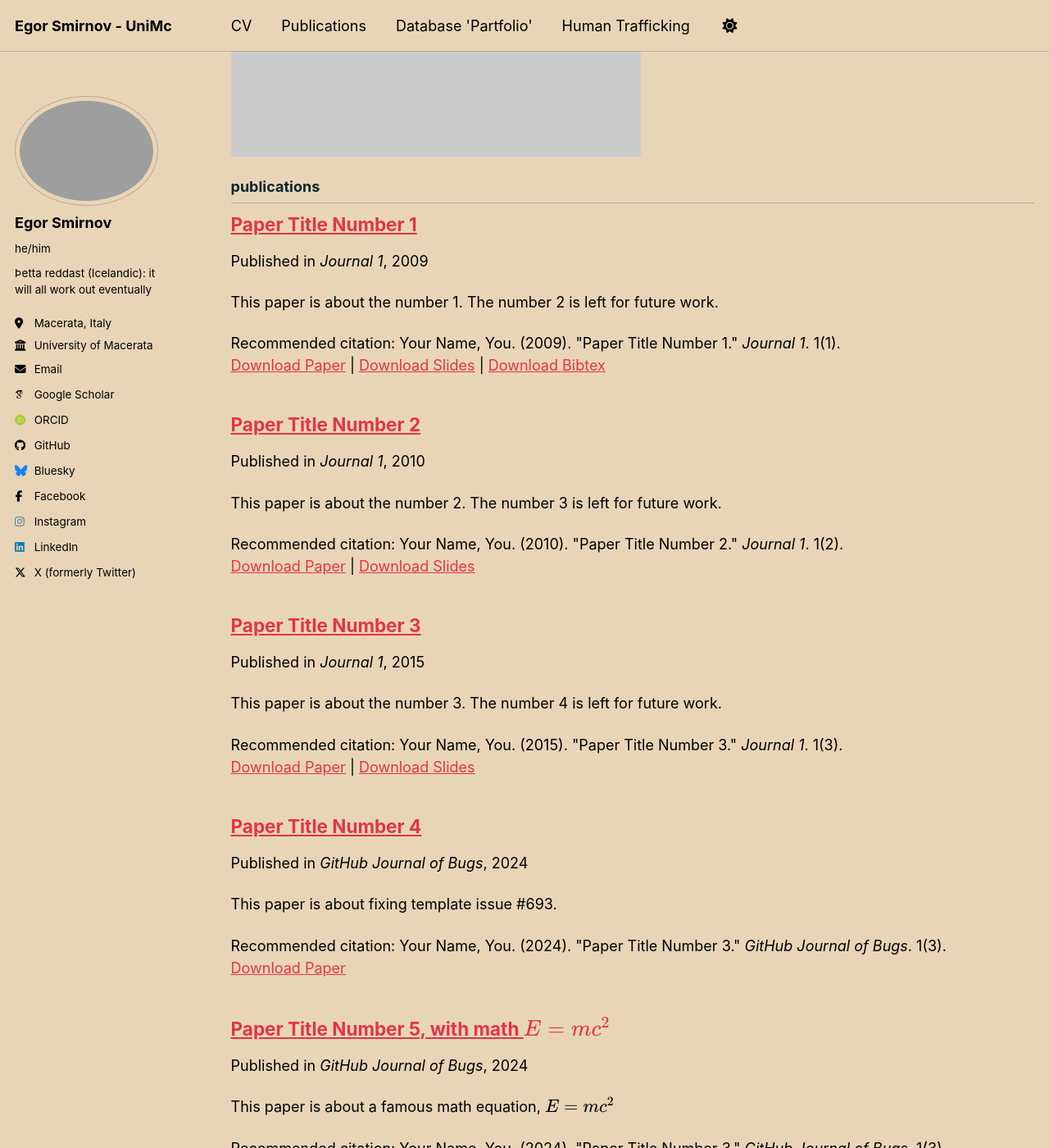
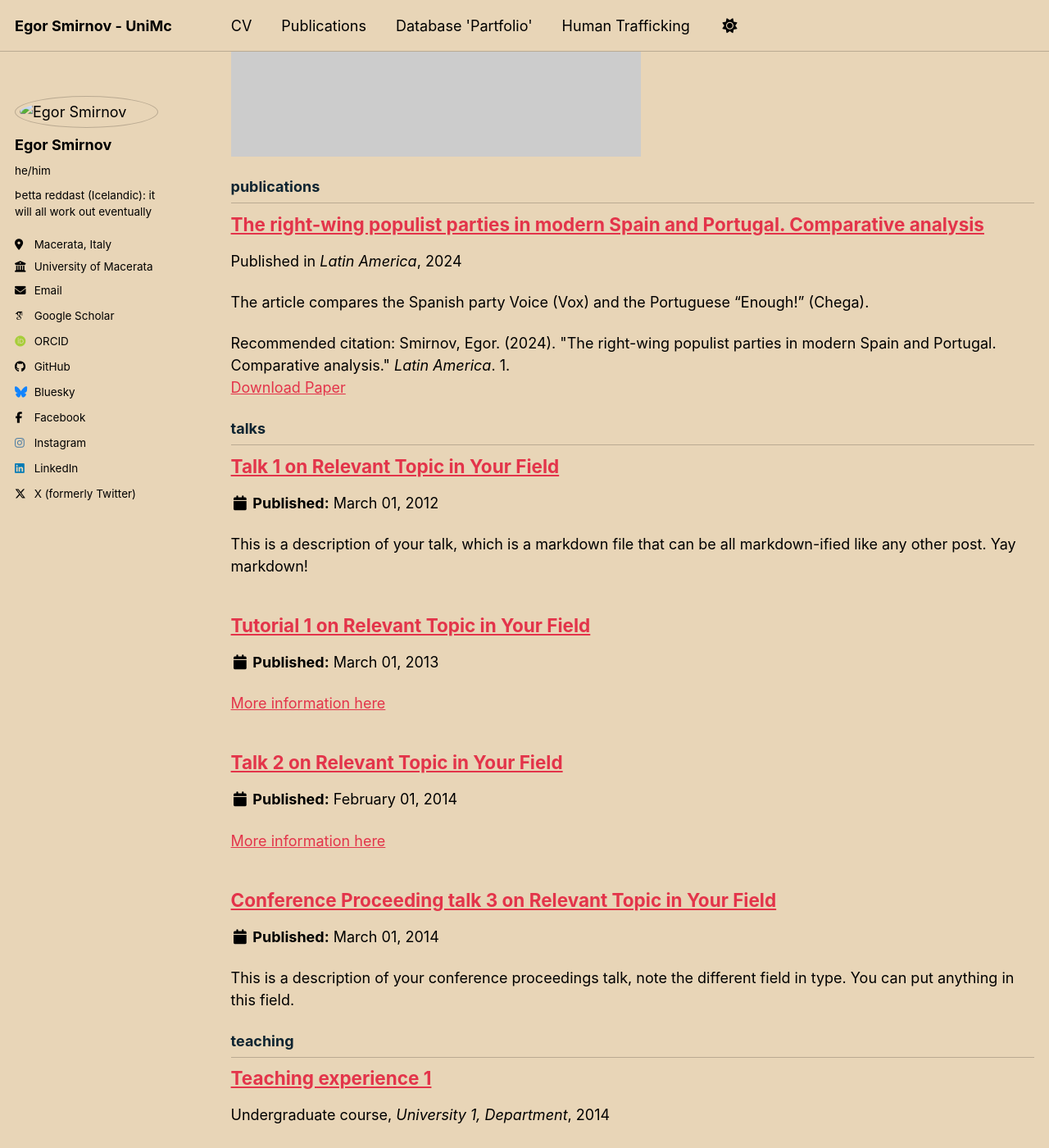
Before and after one commit to smiregorio/smiregorio.github.io, a Jekyll site: the page built from _pages/collection-archive.html, in a window 1280 px wide and 1400 px high, scrolled down 951 px. Shown: the whole window at 82% size. Built offline with Jekyll 4.4.1, drawn with Linux system fonts in a browser that asks for light colours; some web fonts are replaced; a script bundle is joined from its source files by our own code; library files that are not in the unit come from our copies; a file with an impossible date is left out; some of the changed text lies outside the part shown.

Commit message:
publications and image update 9

```diff
--- a/_config.yml
+++ b/_config.yml
@@ -23,7 +23,7 @@ repository               : "smiregorio.github.io"
 #               Additional customization can be done by editing /_includes/author-profile.html
 author:
   # Biographic information
-  avatar           : "images/Face3.png"
+  avatar           : "images/profile1.png"
   name             : "Egor Smirnov"
   pronouns         : "he/him"
   bio              : "Þetta reddast (Icelandic): it will all work out eventually"
--- a/_publications/2009-10-01-paper-title-number-1.md
+++ /dev/null
@@ -1,14 +0,0 @@
----
-title: "Paper Title Number 1"
-collection: publications
-category: manuscripts
-permalink: /publication/2009-10-01-paper-title-number-1
-excerpt: 'This paper is about the number 1. The number 2 is left for future work.'
-date: 2009-10-01
-venue: 'Journal 1'
-slidesurl: 'https://academicpages.github.io/files/slides1.pdf'
-paperurl: 'https://academicpages.github.io/files/paper1.pdf'
-bibtexurl: 'https://academicpages.github.io/files/bibtex1.bib'
-citation: 'Your Name, You. (2009). &quot;Paper Title Number 1.&quot; <i>Journal 1</i>. 1(1).'
----
-The contents above will be part of a list of publications, if the user clicks the link for the publication than the contents of section will be rendered as a full page, allowing you to provide more information about the paper for the reader. When publications are displayed as a single page, the contents of the above "citation" field will automatically be included below this section in a smaller font.
--- a/_publications/2010-10-01-paper-title-number-2.md
+++ /dev/null
@@ -1,14 +0,0 @@
----
-title: "Paper Title Number 2"
-collection: publications
-category: manuscripts
-permalink: /publication/2010-10-01-paper-title-number-2
-excerpt: 'This paper is about the number 2. The number 3 is left for future work.'
-date: 2010-10-01
-venue: 'Journal 1'
-slidesurl: 'https://academicpages.github.io/files/slides2.pdf'
-paperurl: 'https://academicpages.github.io/files/paper2.pdf'
-citation: 'Your Name, You. (2010). &quot;Paper Title Number 2.&quot; <i>Journal 1</i>. 1(2).'
----
-
-The contents above will be part of a list of publications, if the user clicks the link for the publication than the contents of section will be rendered as a full page, allowing you to provide more information about the paper for the reader. When publications are displayed as a single page, the contents of the above "citation" field will automatically be included below this section in a smaller font.
--- a/_publications/2015-10-01-paper-title-number-3.md
+++ /dev/null
@@ -1,14 +0,0 @@
----
-title: "Paper Title Number 3"
-collection: publications
-category: manuscripts
-permalink: /publication/2015-10-01-paper-title-number-3
-excerpt: 'This paper is about the number 3. The number 4 is left for future work.'
-date: 2015-10-01
-venue: 'Journal 1'
-slidesurl: 'https://academicpages.github.io/files/slides3.pdf'
-paperurl: 'https://academicpages.github.io/files/paper3.pdf'
-citation: 'Your Name, You. (2015). &quot;Paper Title Number 3.&quot; <i>Journal 1</i>. 1(3).'
----
-
-The contents above will be part of a list of publications, if the user clicks the link for the publication than the contents of section will be rendered as a full page, allowing you to provide more information about the paper for the reader. When publications are displayed as a single page, the contents of the above "citation" field will automatically be included below this section in a smaller font.
--- a/_publications/2025-06-08-paper-title-number-5.md
+++ /dev/null
@@ -1,13 +0,0 @@
----
-title: "Paper Title Number 5, with math $$E=mc^2$$"
-collection: publications
-category: conferences
-permalink: /publication/2024-02-17-paper-title-number-4
-excerpt: 'This paper is about a famous math equation, $$E=mc^2$$'
-date: 2024-02-17
-venue: 'GitHub Journal of Bugs'
-paperurl: 'https://academicpages.github.io/files/paper3.pdf'
-citation: 'Your Name, You. (2024). &quot;Paper Title Number 3.&quot; <i>GitHub Journal of Bugs</i>. 1(3).'
----
-
-Using [MathJax](https://www.mathjax.org/) in the description is supported - $$E=mc^2$$ - however, the use must be mindful that the default delimiters are `$$...$$` and `\\[...\\]` which differs from the `$...$` that is typically expected.
--- /dev/null
+++ b/_publications/portugal.md
@@ -0,0 +1,12 @@
+---
+title: "The right-wing populist parties in modern Spain and Portugal. Comparative analysis"
+collection: publications
+category: manuscripts
+permalink: /publication/portugal
+excerpt: 'The article compares the Spanish party Voice (Vox) and the Portuguese “Enough!” (Chega).'
+date: 2024-12-15
+venue: 'Latin America'
+paperurl: 'https://smiregorio.github.io/files/paper_portugal.pdf'
+citation: 'Smirnov, Egor. (2024). &quot;The right-wing populist parties in modern Spain and Portugal. Comparative analysis.&quot; <i>Latin America</i>. 1.'
+---
+The article compares the Spanish party Voice (Vox) and the Portuguese “Enough!” (Chega). Based on a primary analysis of the content of election manifestos and a secondary analysis of the results of sociological surveys, the authors draw conclusions about how right-wing populism, characteristic of European countries, is formed in Spain and Portugal, as well as what place the above-mentioned parties occupy in national political systems in order to compare the two cases under consideration. Despite many similar slogans and promises, representatives of the two parties have different views on issues such as migration, nation-building and the role of the state in the economy. Nevertheless, both political actors should be recognized as the most influential small parties in their countries. A comparison of manifestos and coalition capabilities of both political forces allowed us to talk about the existence of different models of a radical right party. As a result, it was determined that Vox is characterized by right-wing ideas of cultural nationalism and left-wing ideas of state intervention in the economy, while Chega's party discourse is constructed on the basis of general ideological patterns of European rightwing populism.
```
Also changed, not shown: _publications/2024-02-17-paper-title-number-4.md (deleted, +0 -13 lines), _publications/conference_bosnia.md (added, +13 -0 lines), _publications/conference_migration.md (added, +13 -0 lines), images/profile1.png (added), 5 other files.
